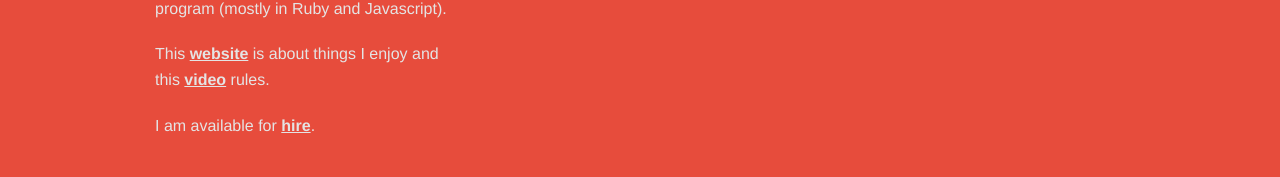
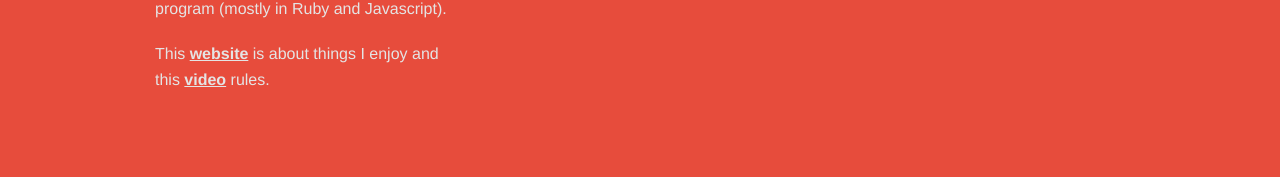
Before and after one commit to et/et.github.io, a Jekyll site: the page built from index.html, in a window 1280 px wide. Shown: the part 926-1103 px from the top of the page. Built offline with Jekyll 4.4.1, drawn with Linux system fonts in a browser that asks for light colours; Markdown is read by kramdown in place of the engine named in the settings.

Commit message:
no work wanted

```diff
--- a/_layouts/default.html
+++ b/_layouts/default.html
@@ -20,7 +20,6 @@
           <h5>About me</h5>
           <p>My given name is Eric. I <a href="/running">run</a>, <a href="/climbing">climb</a>, and program (mostly in Ruby and Javascript).</p>
           <p>This <a href="https://github.com/et/et.github.io">website</a> is about things I enjoy and this <a href="http://vimeo.com/72019908">video</a> rules.</p>
-          <p>I am available for <a href="mailto:eric.l.m.thomas@gmail.com">hire</a>.</p>
         </div>
         <div class="large-7 large-offset-1 columns">
           <h5>Around the web</h5>
```
